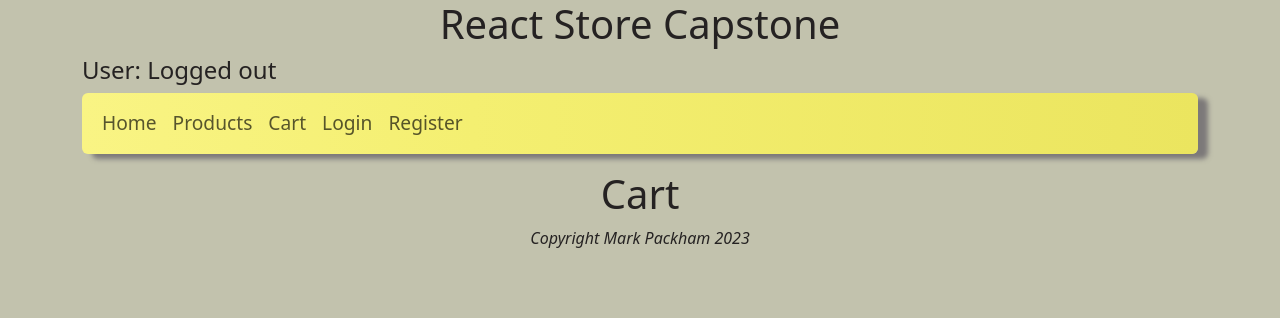
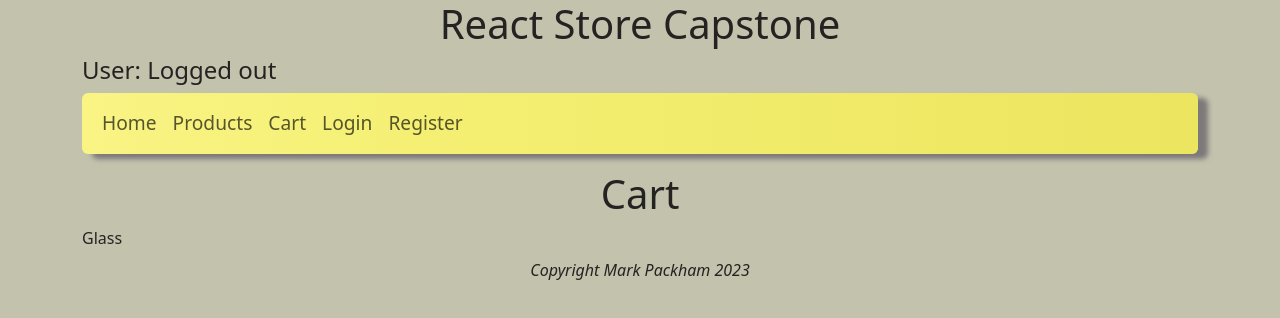
Before and after one commit to markpackham/HyperionDevReact-AppCapstoneProject, a React (Vite) app in the folder reactStoreCapstoneProject/: page /cart in a window 1280 px wide. Shown: the top 318 px of the page. Built offline with nearby package versions, Linux system fonts and the light colour scheme.

Commit message:
output products in cart

```diff
--- a/reactStoreCapstoneProject/src/components/Cart.jsx
+++ b/reactStoreCapstoneProject/src/components/Cart.jsx
@@ -1,8 +1,19 @@
+import { useSelector } from "react-redux";
+
 const Cart = () => {
+  // Grab products from store
+  const productCart = useSelector((state) => state.productCart);
+  console.log(productCart);
+
   return (
-    <div>
+    <>
       <h1>Cart</h1>
-    </div>
+      <ul className="list-group">
+        {productCart.map((product) => (
+          <li key={product.id}>{product.name}</li>
+        )) || <h3>Loading ...</h3>}
+      </ul>
+    </>
   );
 };
 
--- /dev/null
+++ b/reactStoreCapstoneProject/src/store/productCartSlice.js
@@ -0,0 +1,17 @@
+import { createSlice } from "@reduxjs/toolkit";
+
+// Products in the cart
+const productCartSlice = createSlice({
+  name: "productsCart",
+  initialState: [
+    {
+      id: "11",
+      name: "Glass",
+      description: "Crystal Glass that's dishwasher safe",
+      price: 5,
+      img: "https://api-prod.royaldesign.se/api/products/image/6/koziol-crystal-glass-l-0",
+    },
+  ],
+});
+
+export default productCartSlice.reducer;
--- a/reactStoreCapstoneProject/src/store/productSlice.js
+++ b/reactStoreCapstoneProject/src/store/productSlice.js
@@ -76,7 +76,6 @@ const productSlice = createSlice({
     },
   ],
 
-  // Add Product
   reducers: {
     // Delete Todo
     deleteProduct: (state, action) => {
--- a/reactStoreCapstoneProject/src/store/store.js
+++ b/reactStoreCapstoneProject/src/store/store.js
@@ -1,10 +1,12 @@
 import { configureStore } from "@reduxjs/toolkit";
 import productReducer from "./productSlice";
+import productCartReducer from "./productCartSlice";
 import userReducer from "./userSlice";
 
 const store = configureStore({
   reducer: {
     products: productReducer,
+    productCart: productCartReducer,
     userName: userReducer,
   },
 });
```
